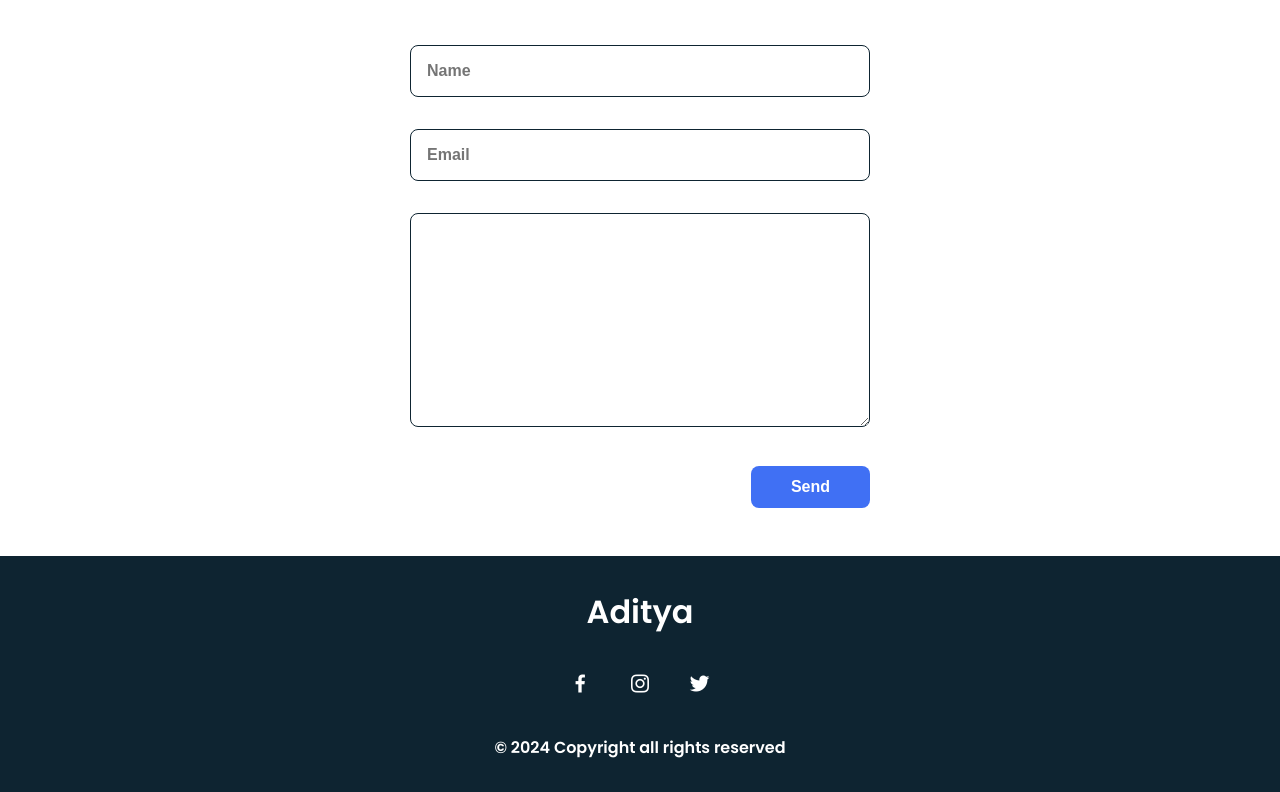
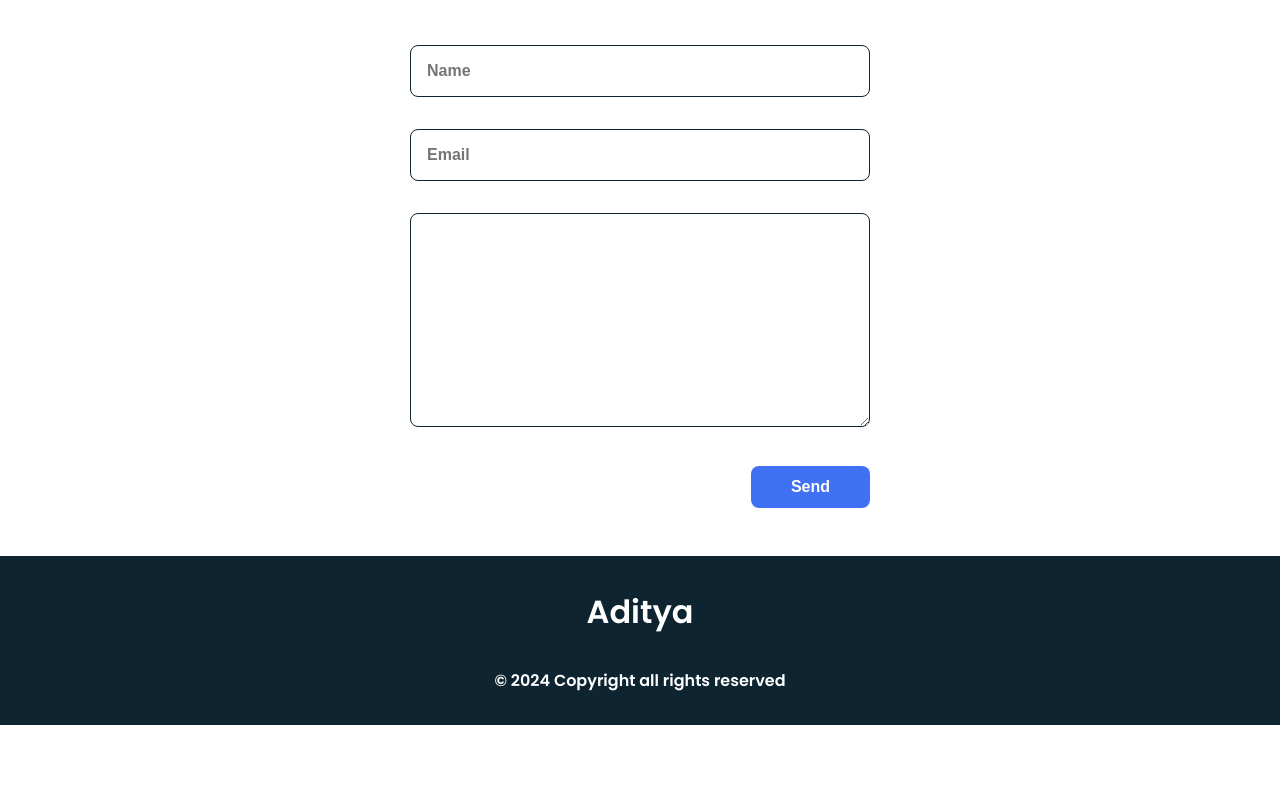
Before and after one commit to adisharma-git/Basic-Portfolio, a plain HTML site: page index.html in a window 1280 px wide. Shown: the part 2998-3790 px from the top of the page. After the commit the page ends 3723 px from the top, so only its background shows below. Drawn offline with nearby package versions, Linux system fonts and the light colour scheme; a script that the page names is missing.

Commit message:
minor changes

```diff
--- a/index.html
+++ b/index.html
@@ -190,9 +190,9 @@
         <p class="footer-title">Aditya</p>
 
         <div class="footer-social">
-            <a href="#" class="footer-icon"><i class='bx bxl-facebook'></i></a>
-            <a href="#" class="footer-icon"><i class='bx bxl-instagram' ></i></a>
-            <a href="#" class="footer-icon"><i class='bx bxl-twitter' ></i></a>
+            <!-- <a href="#" class="footer-icon"><i class='bx bxl-facebook'></i></a> -->
+            <!-- <a href="#" class="footer-icon"><i class='bx bxl-instagram' ></i></a>
+            <a href="#" class="footer-icon"><i class='bx bxl-twitter' ></i></a> -->
         </div>
 
         <p>&#169; 2024 Copyright all rights reserved</p>
```
